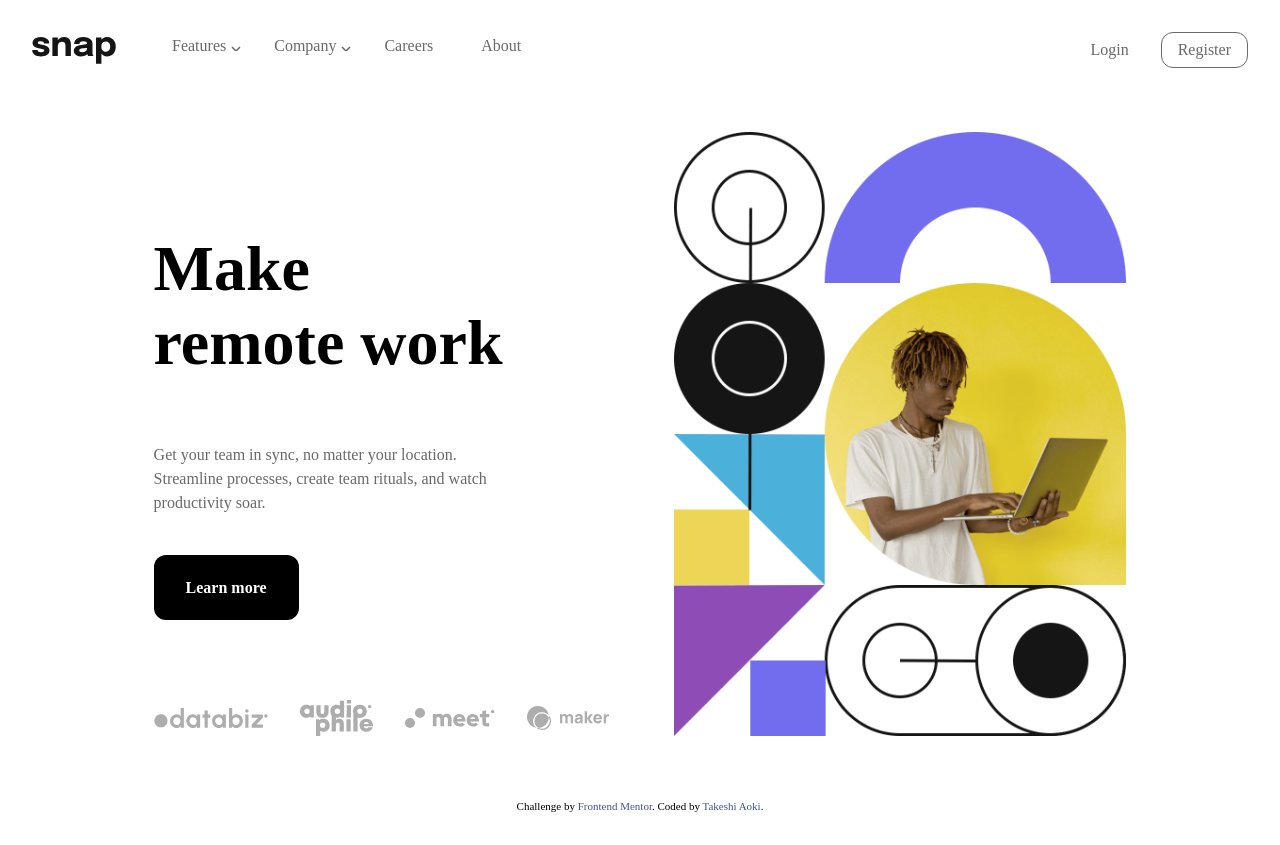
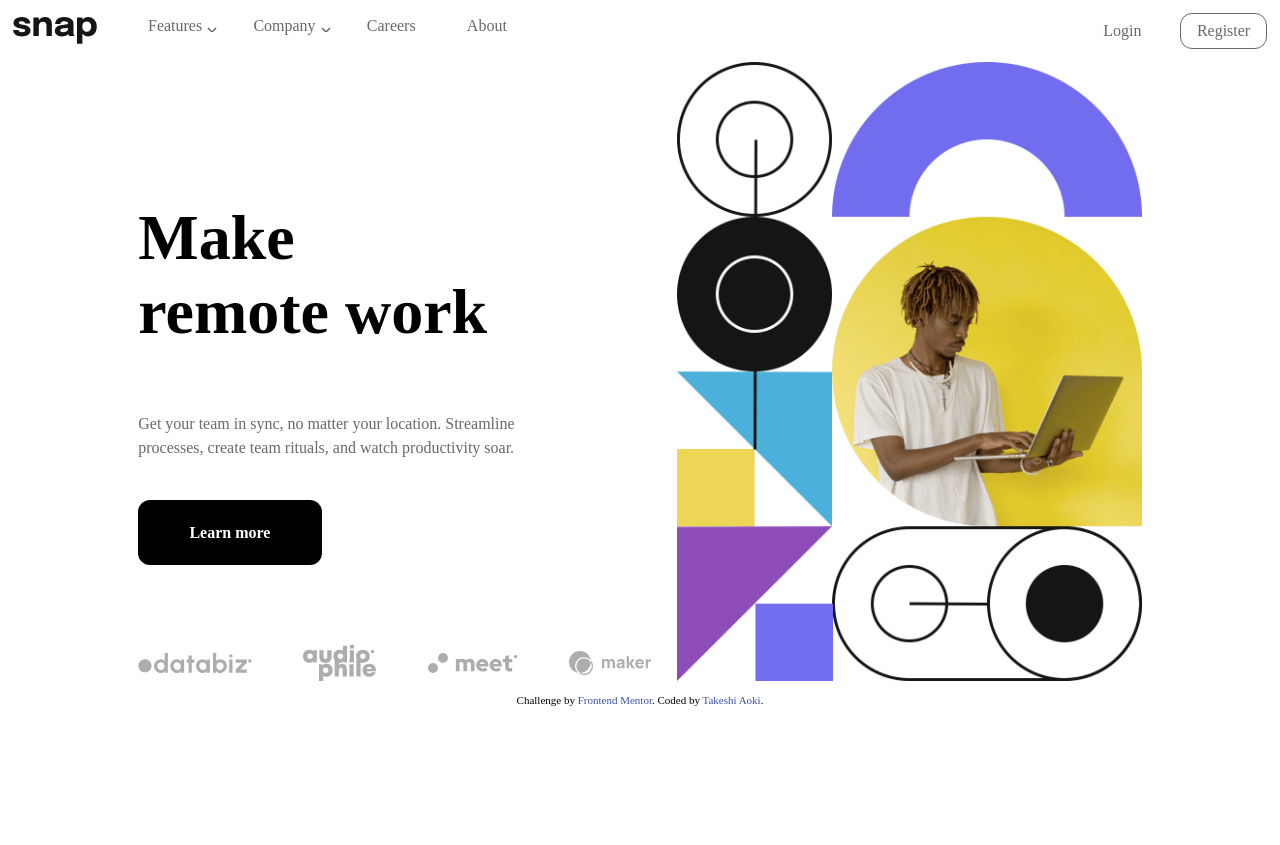
Before and after one commit to Takeshi-619/html-challenges, a website: page intro-section-with-dropdown-navigation-main/index.html in a window 1280 px wide. After the commit the page ends 800 px from the top, so only its background shows below. Drawn offline with Linux system fonts and the light colour scheme.

Commit message:
blash up

```diff
--- a/intro-section-with-dropdown-navigation-main/asstes/css/sanp.scss
+++ b/intro-section-with-dropdown-navigation-main/asstes/css/sanp.scss
@@ -1,12 +1,15 @@
 @use "../../node_modules/destyle.css/destyle.css";
 $border-padding: 8px 16px;
 $radius: 12px;
-$m1: 64px;
-$m2: 32px;
+$v1: 1vw;
+$v2: 2vw;
+$v3: 3vw;
+$v4: 4vw;
+$v5: 5vw;
 $gray: hsl(0, 0%, 41%);
 
 body {
-  margin: $m2;
+  margin: $v1;
 }
 
 header {
@@ -15,12 +18,12 @@ header {
   justify-content: space-between;
   .gnav {
     display: flex;
-    column-gap: $m2;
+    column-gap: $v2;
     &_warpper {
       display: flex;
       align-items: center;
       li {
-        margin: 0 24px;
+        margin: 0 $v2;
       }
       &_child {
         position: relative;
@@ -44,7 +47,7 @@ header {
   .user_nav {
     display: flex;
     align-items: center;
-    column-gap: $m2;
+    column-gap: $v3;
     a {
       color: $gray;
     }
@@ -57,12 +60,12 @@ header {
 }
 
 .main_content {
-  margin: $m1 auto;
+  margin: $v1 auto;
   width: 80%;
   display: grid;
   grid-template-columns: 1fr 1fr;
   align-items: end;
-  column-gap: $m1;
+  column-gap: $v2;
   &_section {
     height: 70%;
     display: flex;
@@ -87,7 +90,7 @@ header {
       }
       &_leanMore {
         a {
-          padding: 24px $m2;
+          padding: 24px $v4;
           background-color: #000;
           border-radius: $radius;
           color: #fff;
@@ -97,10 +100,11 @@ header {
       }
     }
     &_client {
-      display: grid;
-      grid-template-columns: 1fr 1fr 1fr 1fr;
+      display: flex;
+      // grid-template-columns: 1fr 1fr 1fr 1fr;
       align-items: center;
-      column-gap: $m2;
+      justify-content: space-around;
+      column-gap: $v4;
     }
     &_firstVeiw {
       img {
```
Also changed, not shown: intro-section-with-dropdown-navigation-main/css/sanp.min.css, 1 other file.
